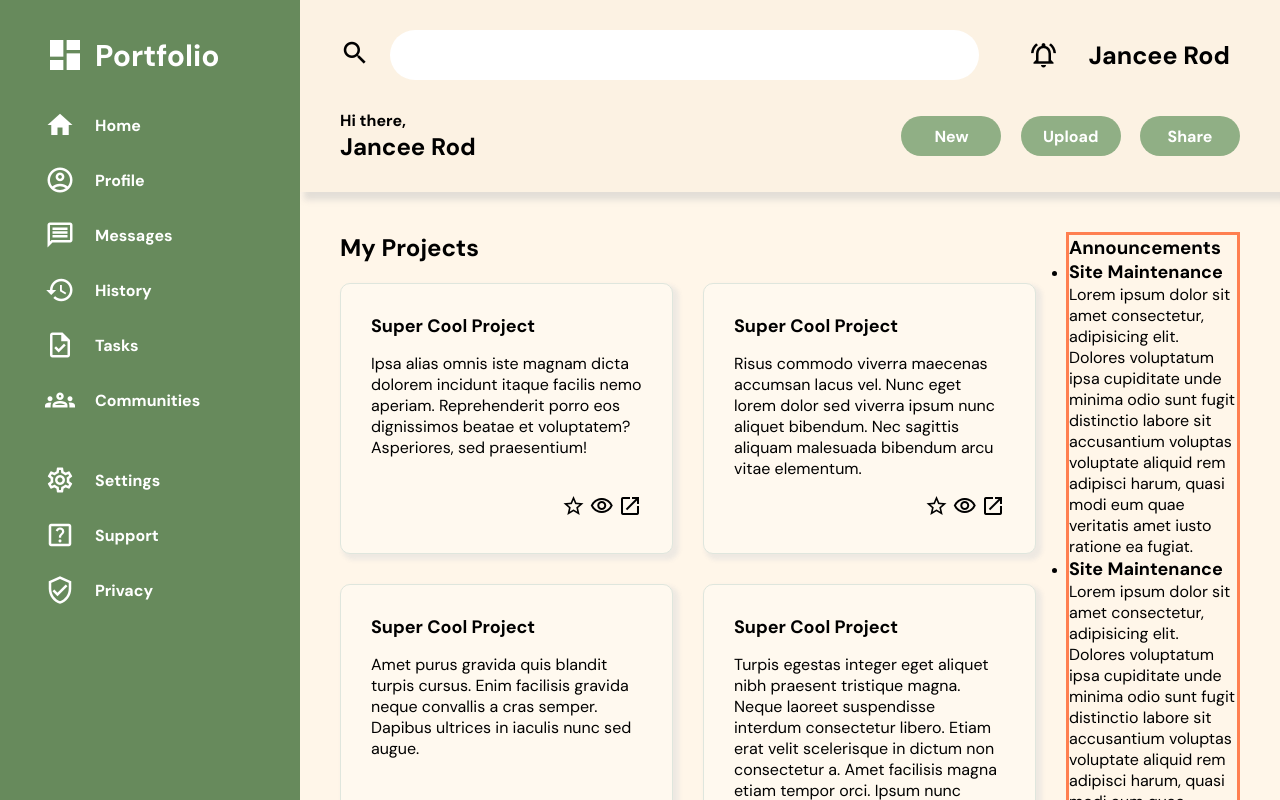
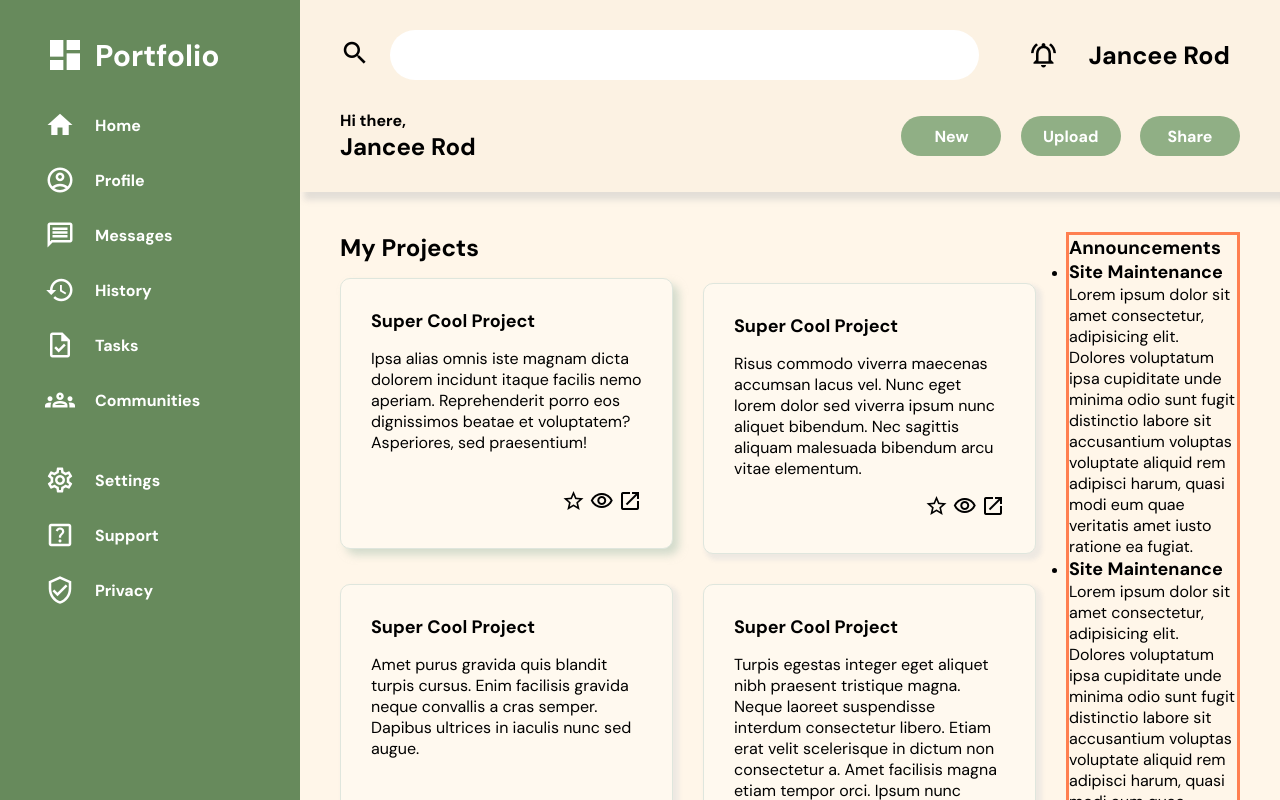
Before and after one commit to JanceeRod/dashboard, a plain HTML site: page index.html in a window 1280 px wide. In both pictures the pointer is over the element 506 px from the left and 418 px from the top of the page. Shown: the top 800 px of the page. Drawn offline with Linux system fonts and the light colour scheme.

Commit message:
cards shadow animation hover

```diff
--- a/style.css
+++ b/style.css
@@ -188,6 +188,7 @@ input {
     display: flex;
     flex-wrap: wrap; /* Allow content to wrap */
     overflow: hidden; /* Clip overflowing content */
+    transition: box-shadow 0.1s, transform 0.1s; /* Added transition for transform */
 }
 
 .projects .card {
@@ -195,6 +196,12 @@ input {
     display: flex;
     flex-direction: column;
     gap: 15px;
+
+}
+
+.projects .cards:hover {
+    box-shadow: 6px 6px 8px rgba(178, 199, 183, 0.575); /* Darker shadow on hover */
+    transform: translateY(-5px); /* Raise the card a little bit on hover */
 }
 
 .card h5 {
```
